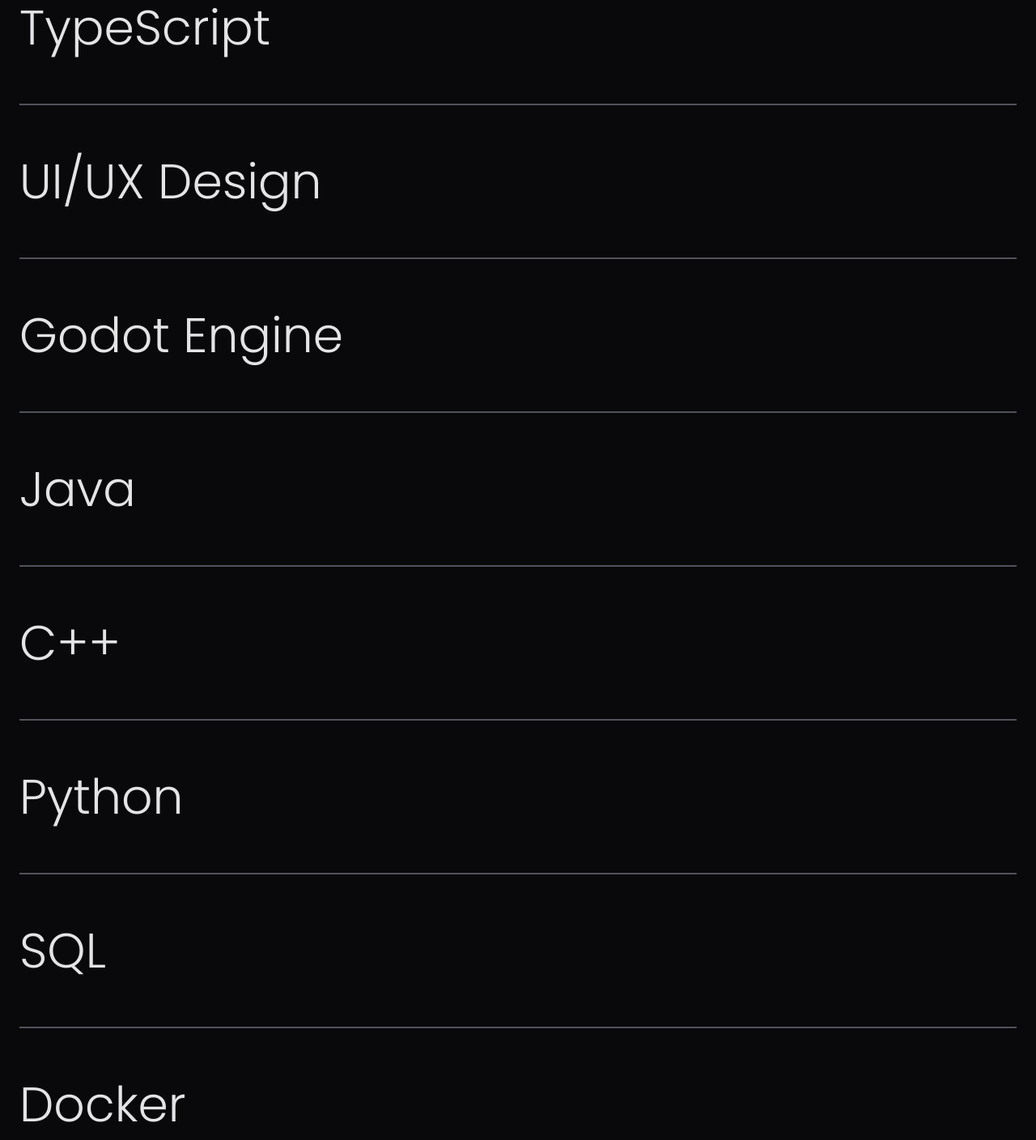
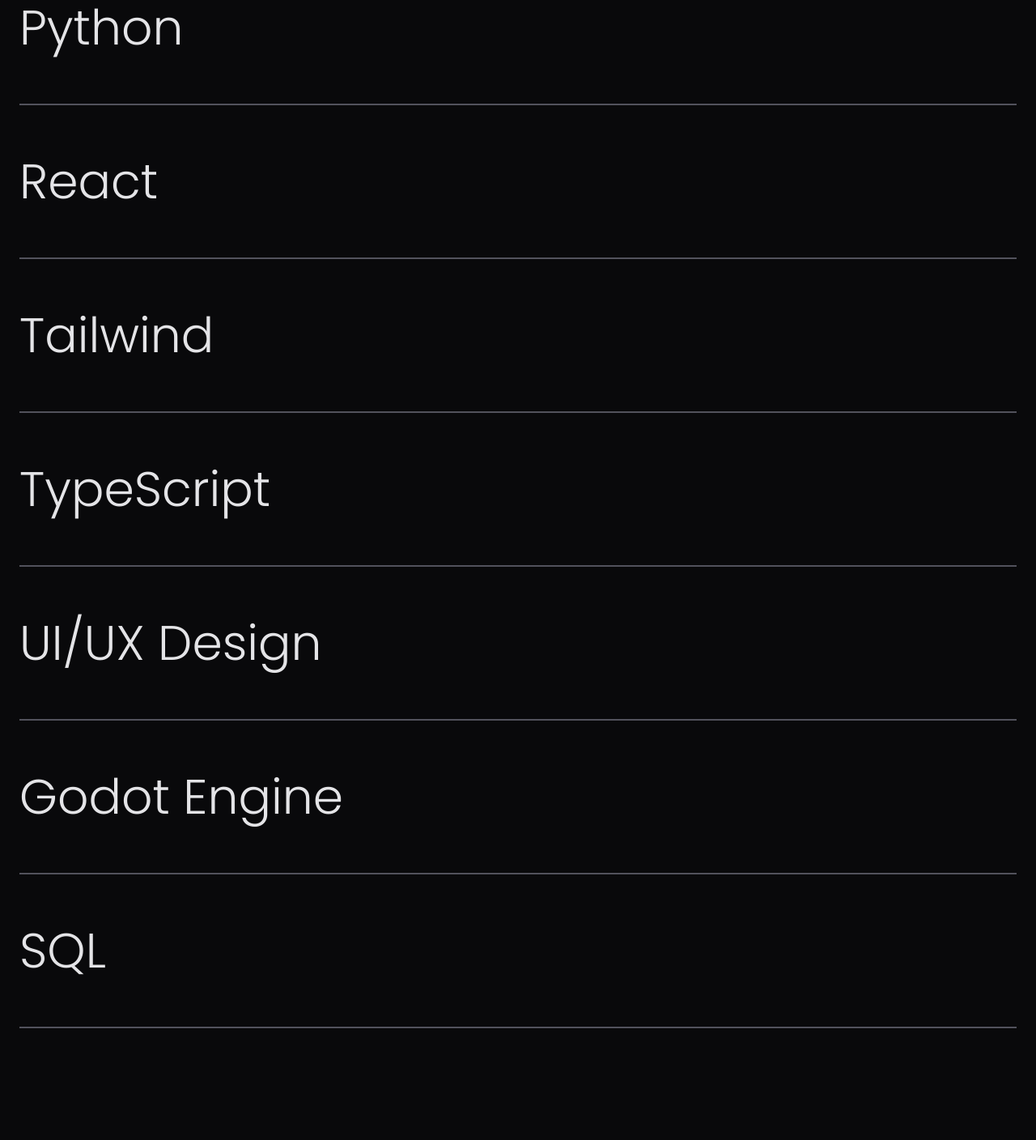
Before and after one commit to Serial-Cyn/personal-portfolio, a Next.js app: page / in a window 1280 px wide. Shown: the part 2200-3608 px from the top of the page at 81% size. Built offline with nearby package versions, Linux system fonts and the light colour scheme; a web font is replaced by a local one.

Commit message:
feat: reorder skills in SkillList component

```diff
--- a/components/expertise-section/skill-list.tsx
+++ b/components/expertise-section/skill-list.tsx
@@ -2,16 +2,15 @@
 
 export default function SkillList() {
   const skills = [
+    "C++",
+    "Java",
+    "Python",
     "React",
     "Tailwind",
     "TypeScript",
     "UI/UX Design",
     "Godot Engine",
-    "Java",
-    "C++",
-    "Python",
     "SQL",
-    "Docker",
   ];
 
   return (
```
